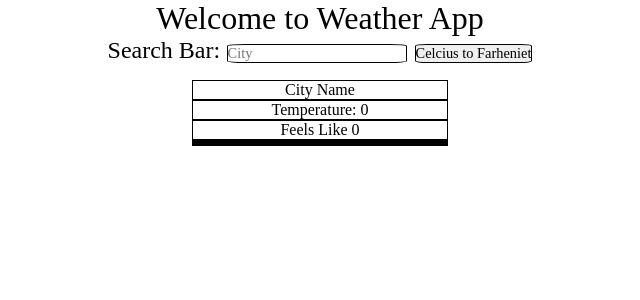
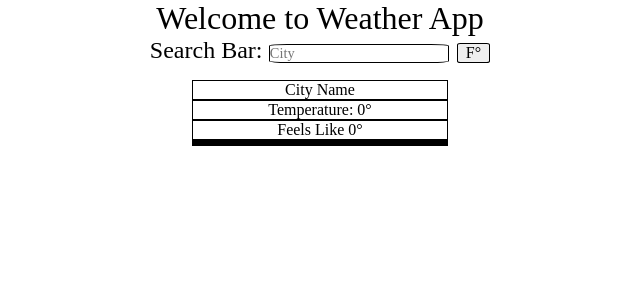
Before and after one commit to Johnny-Rport/Weather_App, a React (Create React App) app: page / in a window 1280 px wide. Shown: the top 300 px of the page, without its empty margins (320-960 px from the left). Built offline with nearby package versions, Linux system fonts and the light colour scheme; no server answers; the HTML template or start-up script is replaced by a standard one; a web font is replaced by a local one.

Commit message:
- Added a Unit button F° - C°

```diff
--- a/src/App.module.css
+++ b/src/App.module.css
@@ -21,10 +21,11 @@
     border: black 1px solid
 }
 
-.unit {
-    font-size: 0.9rem;
+.units {
+    font-size: 1rem;
     border-radius: 10%;
     border: black 1px solid;
+    padding: 0rem 0.5rem;
     margin-left: 0.5rem;
 }
 
--- a/src/components/output.tsx
+++ b/src/components/output.tsx
@@ -23,8 +23,8 @@ function Output(data: props) {
   return (
     <div className={style.grid}>
       <p>{data.content.name}</p>
-      <p>Temperature: {data.content.main.temp.toFixed(0)}</p>
-      <p>Feels Like {data.content.main.feels_like.toFixed(0)}</p>
+      <p>Temperature: {data.content.main.temp.toFixed(0)}°</p>
+      <p>Feels Like {data.content.main.feels_like.toFixed(0)}°</p>
       <p>{data.content.weather?.[0].main}</p>
       <p>{data.content.weather?.[0].description}</p>
       <p>{data.content.sys?.country}</p>
--- a/src/components/search.tsx
+++ b/src/components/search.tsx
@@ -14,14 +14,15 @@ function Searchbar() {
 
   // Changing Units
   let [switchUnit, setState] = useState(true)
+  let [type, setType] = useState('F°')
   let [units, setUnit] = useState('imperial')
 
   // City is transferred to output
   let [city, setCity] = useState(exampleCity)
 
   function changeUnit() {
-    if(switchUnit){setUnit('imperial')}
-    else{setUnit('metric')}
+    if(switchUnit){setUnit('imperial'); setType('F°')}
+    else{setUnit('metric'); setType('C°')}
   }
 
   function changeInput(event: React.ChangeEvent<HTMLInputElement>) {
@@ -44,7 +45,7 @@ function Searchbar() {
         <form onSubmit={submitInput}>
             <label className={style.label}>Search Bar:</label>
             <input className={style.search_bar} value={input} onChange={(changeInput)} placeholder="City"></input>
-            <button className={style.unit} onClick={()=> {setState(!switchUnit); changeUnit()}}>Celcius to Farheniet</button>
+            <button className={style.units} onClick={()=> {setState(!switchUnit); changeUnit()}}>{type}</button>
         </form>
       </div>
 
```
